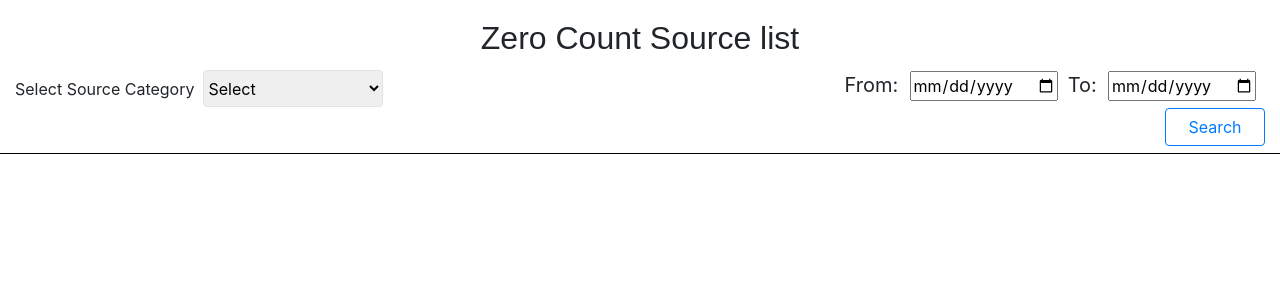
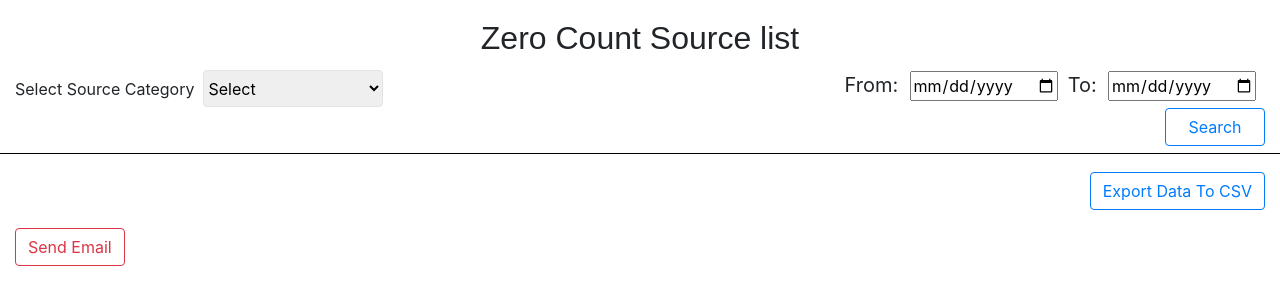
Before and after one commit to Premjogu98/Django-Project--All-Exe-Report, a Django app: page /AllExeReport/Zero-count-page in a window 1280 px wide. Shown: the part 56-361 px from the top of the page. Run offline with Django 3.2, Linux system fonts and the light colour scheme; parts of the project's set-up code (start-up, migrations or seed data) failed here and were passed over; some libraries are stand-ins or nearby versions.

Commit message:
last changes 20-08-2020

```diff
--- a/AllExeProject/allexeapp/static/css/stylesheet.css
+++ b/AllExeProject/allexeapp/static/css/stylesheet.css
@@ -21,11 +21,6 @@
 
 p{
     line-height: 40px;
-}
-.tips{
-    margin-bottom: 50px;
-     padding: 10px;
-     border-radius: 0px 58px;
 }
 
 .alert-Error {
--- a/AllExeProject/allexeapp/templates/Zero_count_page.html
+++ b/AllExeProject/allexeapp/templates/Zero_count_page.html
@@ -55,17 +55,17 @@
 
         </div>
     </div>
-    <form action="export-to-csv" method="POST">
-        {% csrf_token %}
-        <div class="row 0-export-div" style="display: none;">
-            <div class="col-lg-10">
-                <p><b>Tips: </b> <b>1. Status Field: </b> 1=Working<b> | </b>2=GTS_Maintenance<b> | </b>3=Website_Issue<b> | </b>4=GTS_Stopped<br></p>
+    <div>
+        <form action="export-to-csv" method="POST">
+            {% csrf_token %}
+            <div class="0-export-div" style="display: block; text-align: end; margin: 18px 0px 18px 0px;">
+                <button type="submit" class="btn btn-outline-primary">Export Data To CSV</button>
             </div>
-            <div class="col-lg-2">
-            <button type="submit" class="btn btn-outline-primary" >Export Data To CSV</button></div>
-        </div>
-        <input type="text" id='html_table_input' name="html_table_input" class="html_table_input" style="display: none;" value="" />
-    </form>
+            <input type="text" id='html_table_input' name="html_table_input" class="html_table_input" style="display: none;" value="" />
+        </form>
+        <button type="submit" id="send-email" class="btn btn-outline-danger">Send Email</button>
+        <input type="text" id='send_Email_dic' name="send_Email_dic" class="send_Email_dic" style="display: none;" value="" />
+    </div>
     <div id='table_detail' name="table_detail" class="table-responsive-lg" style="overflow: auto; white-space: nowrap; display: none; height: 500px;">
     </div>
 
@@ -86,6 +86,7 @@
             if ((category == "") || (category == null)){
                 $('#alert').html('<div class="alert alert-danger alert-dismissible"><button type="button" class="close" data-dismiss="alert">&times;</button>&#128545<strong>Error!</strong> Please Select Category</div>');
                 $('#alert').css({'display':'block','margin-bottom': '3px'});
+                $('#loader_div').css({'display':'none'});
             }
             else
             {
@@ -103,12 +104,31 @@
                         $('#loader_div').css({'display':'none'});
                         $('#table_detail').css({'display':'block'});
                         $('.0-export-div').css({'display':'block'});
-                        $('#table_detail').html(return_data);
-                        $("#html_table_input").val(return_data);
+                        $('#table_detail').html(return_data[0]);
+                        $("#html_table_input").val(return_data[0]);
+                        $("#send_Email_dic").val(return_data[1])
                     }
                 });
             }
         });
     });
+    $(document).ready(function(){
+        $("#send-email").click(function(){
+            $("#send-email").html("Sending Email......");
+            $.ajax({
+                    type:"POST",
+                    url:"Send-email",
+                    data:{
+                        send_Email_dic:$('#send_Email_dic').val(),
+                        csrfmiddlewaretoken:$('input[name=csrfmiddlewaretoken]').val(),
+                    },
+                    success:function(return_data){
+                        $("#send-email").html("Send Email");
+                        alert('done')
+                    }
+                });
+        });
+    });
+
 </script>
 {% endblock %}
--- a/AllExeProject/allexeapp/templates/source_details.html
+++ b/AllExeProject/allexeapp/templates/source_details.html
@@ -413,6 +413,7 @@
         });
     });
 </script>
+
 <script>
     $(document).ready(function(){
         $("#source-list-get-data").click(function(){
@@ -477,6 +478,7 @@
         });
     });
 </script>
+
 <script>
     $(document).ready(function(){
         $("#source-list-btn").click(function(){
--- a/AllExeProject/allexeapp/views.py
+++ b/AllExeProject/allexeapp/views.py
@@ -73,7 +73,7 @@ def source_list(request):
     source_data_list = exe_DB_cursor.fetchall()
     source_data_list = list(source_data_list)
     source_data_list = [list(tup) for tup in source_data_list]
-    print(exe_runby_data)
+    # print(exe_runby_data)
     source_details = {'source_data_list': source_data_list,'exe_runby_list':exe_runby_data,'Country_ISO_list':Country_ISO_data,'exe_developer_list': exe_developer_data,}
 
     return render(request, 'source_list.html',source_details)
@@ -554,86 +554,101 @@ def zero_count(request):
         Category = request.POST['Category']
         from_date = request.POST['from_date']
         to_date = request.POST['to_date']
-        exe_DB_cursor = connection.cursor()
-        exe_DB_cursor.execute("""SELECT sm.source_name,sm.country_iso,sm.avg_tender,sm.status,sm.tender_url,er.user_name AS EXE_RunBy,ed.developer_name AS Developer FROM `source_master_tbl` sm
-                                INNER JOIN `exe_developer_tbl` ed ON sm.exe_developer = ed.developer_id
-                                INNER JOIN `exe_runby_tbl` er ON sm.exe_run_by = er.user_id ORDER BY avg_tender ASC""")
+        sign = '<>'
+        if Category != 'all':
+            if Category == 'in':
+                sign = '='
+            a = 0
+            while a == 0:
+                try:
+                    exe_DB_cursor = connection.cursor()
+                    exe_DB_cursor.execute(f"""SELECT sm.source_name,sm.country_iso,sm.avg_tender,CASE sm.status WHEN '1' THEN 'Working' WHEN '2' THEN 'GTS Maintenance' WHEN '3' THEN 'Website Issue' WHEN '4' THEN 'GTS Stopped' ELSE '-' END AS `status`,
+                                            sm.tender_url,er.user_name AS EXE_RunBy,ed.developer_name AS Developer FROM `source_master_tbl` sm
+                                            INNER JOIN `exe_developer_tbl` ed ON sm.exe_developer = ed.developer_id
+                                            INNER JOIN `exe_runby_tbl` er ON sm.exe_run_by = er.user_id
+                                            WHERE sm.country_iso {sign} '{Category}'
+                                            ORDER BY avg_tender DESC""")
+                    a = 1
+                except Exception as e:
+                    print(e)
+                    connection.close()
+                    time.sleep(2)
+                    a = 0
+
+        else:
+            a = 0
+            while a == 0:
+                try:
+                    exe_DB_cursor = connection.cursor()
+                    exe_DB_cursor.execute(f"""SELECT sm.source_name,sm.country_iso,sm.avg_tender,CASE sm.status WHEN '1' THEN 'Working' WHEN '2' THEN 'GTS Maintenance' WHEN '3' THEN 'Website Issue' WHEN '4' THEN 'GTS Stopped' ELSE '-' END AS `status`,
+                                            sm.tender_url,er.user_name AS EXE_RunBy,ed.developer_name AS Developer FROM `source_master_tbl` sm
+                                            INNER JOIN `exe_developer_tbl` ed ON sm.exe_developer = ed.developer_id
+                                            INNER JOIN `exe_runby_tbl` er ON sm.exe_run_by = er.user_id ORDER BY avg_tender DESC""")
+                    a = 1
+                except Exception as e:
+                    print(e)
+                    connection.close()
+                    time.sleep(2)
+                    a = 0
+
         data = exe_DB_cursor.fetchall()
+
         source_list = [list(tup) for tup in data]
+        now = datetime_obj.now()
+        main_date = now.strftime("%Y-%m-%d")
         print(f'Category : {Category}')
         print(f'from_date : {from_date}')
         print(f'from_date : {to_date}')
+
+        main_Category = ''
+        if Category == 'all':
+            main_Category = 'All'
+        elif Category == 'in':
+            main_Category = 'India'
+        elif Category == 'none-in':
+            main_Category = 'Other Than India'
+        email_user_dic = {}
+        email_user_dic[f"email_id"] = []
+        for user_email in exe_runby_data:
+            email_user_dic["email_id"].append(str(user_email[2]))
+        if from_date != "" and to_date != "":
+            email_user_dic["date"] = f'<h3 style="color:red">{main_Category} Zero Tender Report From: <b>{from_date}</b> To: <b>{to_date}</b></h3>'
+        elif from_date != "" and to_date == "":
+            email_user_dic["date"] = f'<h3 style="color:red">{main_Category} Zero Tender Report From: <b>{from_date}</b> To: <b>{main_date}</b></h3>'
+        else:
+            email_user_dic["date"] = f'<h3 style="color:red">{main_Category} Zero Tender Report Date: <b>{main_date}</b></h3>'
+        for user in exe_runby_data:
+            email_user_dic[f"{user[1]}"] = []
         source_detail_tr = ""
-        for source in source_list[0:100]:
-
-            if Category == "all" and from_date != "" and to_date != "":
+        for source in source_list[0:10]:
+            if from_date != "" and to_date != "":
                 exe_DB_cursor.execute(f"SELECT COUNT(*) AS source_count FROM `l2l_tenders_entry_tbl` WHERE source = '{str(source[0])}' AND (DATE(added_on) BETWEEN '{str(from_date)}' AND '{str(to_date)}')")
                 data = exe_DB_cursor.fetchone()
                 data_list = list(data)
                 if data_list[0] == 0:
-                    source_detail_tr += f"<tr><td>{str(source[0])}</td><td>{str(source[5])}</td><td>{str(source[6])}</td><td>{str(source[2])}</td><td>{str(source[3])}</td><td><a href='{str(source[4])}' target='_blank'>Click Here</a></td></tr>"
-            elif Category == "all" and from_date != "" and to_date == "":
+                    tr = f"<tr><td>{str(source[0])}</td><td>{str(source[5])}</td><td>{str(source[6])}</td><td>{str(source[2])}</td><td>{str(source[3])}</td><td><a href='{str(source[4])}' target='_blank'>Click Here</a></td></tr>"
+                    source_detail_tr += tr
+                    email_user_dic[f'{str(source[5])}'].append(str(tr))
+            elif from_date != "" and to_date == "":
                 exe_DB_cursor.execute(f"SELECT COUNT(*) AS source_count FROM `l2l_tenders_entry_tbl` WHERE source = '{str(source[0])}' AND DATE(added_on) >= '{str(from_date)}'")
                 data = exe_DB_cursor.fetchone()
                 data_list = list(data)
                 if data_list[0] == 0:
-                    source_detail_tr += f"<tr><td>{str(source[0])}</td><td>{str(source[5])}</td><td>{str(source[6])}</td><td>{str(source[2])}</td><td>{str(source[3])}</td><td><a href='{str(source[4])}' target='_blank'>Click Here</a></td></tr>"
-            elif Category == "all" and from_date == "" and to_date == "":
+                    tr = f"<tr><td>{str(source[0])}</td><td>{str(source[5])}</td><td>{str(source[6])}</td><td>{str(source[2])}</td><td>{str(source[3])}</td><td><a href='{str(source[4])}' target='_blank'>Click Here</a></td></tr>"
+                    source_detail_tr += tr
+                    email_user_dic[f'{str(source[5])}'].append(str(tr))
+            elif from_date == "" and to_date == "":
                 exe_DB_cursor.execute(f"SELECT COUNT(*) AS source_count FROM `l2l_tenders_entry_tbl` WHERE source = '{str(source[0])}' AND DATE(added_on) = CURDATE()")
                 data = exe_DB_cursor.fetchone()
                 data_list = list(data)
                 if data_list[0] == 0:
-                    source_detail_tr += f"<tr><td>{str(source[0])}</td><td>{str(source[5])}</td><td>{str(source[6])}</td><td>{str(source[2])}</td><td>{str(source[3])}</td><td><a href='{str(source[4])}' target='_blank'>Click Here</a></td></tr>"
+                    tr = f"<tr><td>{str(source[0])}</td><td>{str(source[5])}</td><td>{str(source[6])}</td><td>{str(source[2])}</td><td>{str(source[3])}</td><td><a href='{str(source[4])}' target='_blank'>Click Here</a></td></tr>"
+                    source_detail_tr += tr
+                    email_user_dic[f'{str(source[5])}'].append(str(tr))
             #=============================================================================================================================
 
-            elif Category == "none-in" and from_date != "" and to_date != "":
-                if str(source[1]) != 'IN':
-                    exe_DB_cursor.execute(f"SELECT COUNT(*) AS source_count FROM `l2l_tenders_entry_tbl` WHERE source = '{str(source[0])}' AND (DATE(added_on) BETWEEN '{str(from_date)}' AND '{str(to_date)}')")
-                    data = exe_DB_cursor.fetchone()
-                    data_list = list(data)
-                    if data_list[0] == 0:
-                        source_detail_tr += f"<tr><td>{str(source[0])}</td><td>{str(source[5])}</td><td>{str(source[6])}</td><td>{str(source[2])}</td><td>{str(source[3])}</td><td><a href='{str(source[4])}' target='_blank'>Click Here</a></td></tr>"
-            elif Category == "none-in" and from_date != "" and to_date == "":
-                if str(source[1]) != 'IN':
-                    exe_DB_cursor.execute(f"SELECT COUNT(*) AS source_count FROM `l2l_tenders_entry_tbl` WHERE source = '{str(source[0])}' AND DATE(added_on) >= '{str(from_date)}'")
-                    data = exe_DB_cursor.fetchone()
-                    data_list = list(data)
-                    if data_list[0] == 0:
-                        source_detail_tr += f"<tr><td>{str(source[0])}</td><td>{str(source[5])}</td><td>{str(source[6])}</td><td>{str(source[2])}</td><td>{str(source[3])}</td><td><a href='{str(source[4])}' target='_blank'>Click Here</a></td></tr>"
-            elif Category == "none-in" and from_date == "" and to_date == "":
-                if str(source[1]) != 'IN':
-                    exe_DB_cursor.execute(f"SELECT COUNT(*) AS source_count FROM `l2l_tenders_entry_tbl` WHERE source = '{str(source[0])}' AND DATE(added_on) = CURDATE()")
-                    data = exe_DB_cursor.fetchone()
-                    data_list = list(data)
-                    if data_list[0] == 0:
-                        source_detail_tr += f"<tr><td>{str(source[0])}</td><td>{str(source[5])}</td><td>{str(source[6])}</td><td>{str(source[2])}</td><td>{str(source[3])}</td><td><a href='{str(source[4])}' target='_blank'>Click Here</a></td></tr>"
-
-            #=============================================================================================================================
-
-            elif Category == "in" and from_date != "" and to_date != "":
-                if str(source[1]) == 'IN':
-                    exe_DB_cursor.execute(f"SELECT COUNT(*) AS source_count FROM `l2l_tenders_entry_tbl` WHERE source = '{str(source[0])}' AND (DATE(added_on) BETWEEN '{str(from_date)}' AND '{str(to_date)}')")
-                    data = exe_DB_cursor.fetchone()
-                    data_list = list(data)
-                    if data_list[0] == 0:
-                        source_detail_tr += f"<tr><td>{str(source[0])}</td><td>{str(source[5])}</td><td>{str(source[6])}</td><td>{str(source[2])}</td><td>{str(source[3])}</td><td><a href='{str(source[4])}' target='_blank'>Click Here</a></td></tr>"
-
-            elif Category == "in" and from_date != "" and to_date == "":
-                if str(source[1]) == 'IN':
-                    exe_DB_cursor.execute(f"SELECT COUNT(*) AS source_count FROM `l2l_tenders_entry_tbl` WHERE source = '{str(source[0])}' AND DATE(added_on) >= '{str(from_date)}'")
-                    data = exe_DB_cursor.fetchone()
-                    data_list = list(data)
-                    if data_list[0] == 0:
-                        source_detail_tr += f"<tr><td>{str(source[0])}</td><td>{str(source[5])}</td><td>{str(source[6])}</td><td>{str(source[2])}</td><td>{str(source[3])}</td><td><a href='{str(source[4])}' target='_blank'>Click Here</a></td></tr>"
-
-            elif Category == "in" and from_date == "" and to_date == "":
-                if str(source[1]) == 'IN':
-                    exe_DB_cursor.execute(f"SELECT COUNT(*) AS source_count FROM `l2l_tenders_entry_tbl` WHERE source = '{str(source[0])}' AND DATE(added_on) = CURDATE()")
-                    data = exe_DB_cursor.fetchone()
-                    data_list = list(data)
-                    if data_list[0] == 0:
-                        source_detail_tr += f"<tr><td>{str(source[0])}</td><td>{str(source[5])}</td><td>{str(source[6])}</td><td>{str(source[2])}</td><td>{str(source[3])}</td><td><a href='{str(source[4])}' target='_blank'>Click Here</a></td></tr>"
             print(f'Done: {source[0]}')
+        print(email_user_dic)
         table_html =  f""" <table id="main_table" class="table table-hover" style="text-align: left; margin-top: 25px;">
                             <thead>
                                 <tr>
@@ -649,25 +664,50 @@ def zero_count(request):
                                 {str(source_detail_tr)}
                             </tbody>
                         </table>"""
-        return JsonResponse(str(table_html), safe=False)
+        main_list = [table_html,str(email_user_dic)]
+        return JsonResponse(main_list, safe=False)
 
     return render(request, 'Zero_count_page.html')
 
 
 def Send_email(request):
-    #  send_mail('Hello This is Subject',
-    #  'This is Message Body',
-    #  'premjogu98@gmail.com',
-    #  ['premtani007@gmail.com'],
-    #  fail_silently=False)
-    html_content = render_to_string('email_template.html',{'title':'Test Email','content':'this html content'})
-    text_content = strip_tags(html_content)
-    email = EmailMultiAlternatives(
-        'test email this is subject',
-        text_content,
-        settings.EMAIL_HOST_USER,
-        ['premtani007@gmail.com']
-    )
-    email.attach_alternative(html_content,'text/html')
-    email.send()
-    return HttpResponse('Email Send Done')
+    if request.method == 'POST':
+        send_Email_dic = request.POST['send_Email_dic']
+        send_Email_dic = send_Email_dic.replace("'",'"').replace('href=""',"href=''").replace('target="_blank"',"target='_blank'").replace('style="color:red"',"style='color:red'")
+        Email_dic = json.loads(f'{send_Email_dic}')
+        Email_id_list = Email_dic.get('email_id')
+        H3_date = Email_dic.get('date')
+        del Email_dic['date']
+        for user_tr_list in Email_dic.values():
+            total_tr = ''
+            for tr in user_tr_list:
+                total_tr += str(tr)
+            if total_tr != '':
+                total_tr = total_tr.replace("'",'"').replace('<td>','<td style="border: 1px solid black; border-collapse: collapse;">')
+
+                table = f"""{H3_date}<table style="width:100%; border: 1px solid black; border-collapse: collapse;">
+                                <thead style="text-align: left;">
+                                    <tr>
+                                        <th style="border: 1px solid black; border-collapse: collapse;">Source Name</th>
+                                        <th style="border: 1px solid black; border-collapse: collapse;">EXE Run By</th>
+                                        <th style="border: 1px solid black; border-collapse: collapse;">EXE Developer</th>
+                                        <th style="border: 1px solid black; border-collapse: collapse;">Tender AVG</th>
+                                        <th style="border: 1px solid black; border-collapse: collapse;">Status</th>
+                                        <th style="border: 1px solid black; border-collapse: collapse;">Tender Link</th>
+                                    </tr>
+                                </thead>
+                                <tbody style="text-align: left;">
+                                    {total_tr}
+                                </tbody>
+                                </table>"""
+                # html_content = render_to_string('email_template.html',{'title':'Test Email','content': str(total_tr)})
+                # text_content = strip_tags(html_content)
+                email = EmailMultiAlternatives(
+                    'Zero Tender Report',
+                    'its body',
+                    settings.EMAIL_HOST_USER,
+                    Email_id_list
+                )
+                email.attach_alternative(table,'text/html')
+                email.send()
+        return HttpResponse('Email Send Done')
```
Also changed, not shown: AllExeProject/allexeapp/templates/Add_source.html (+7 -13 lines), AllExeProject/allexeapp/templates/email_template.html (+26 -1 lines), AllExeProject/allexeapp/templates/source_list.html (+9 -9 lines).
